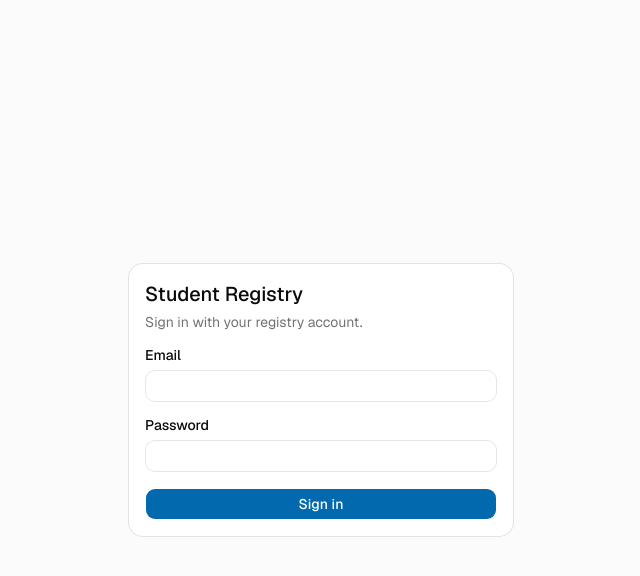
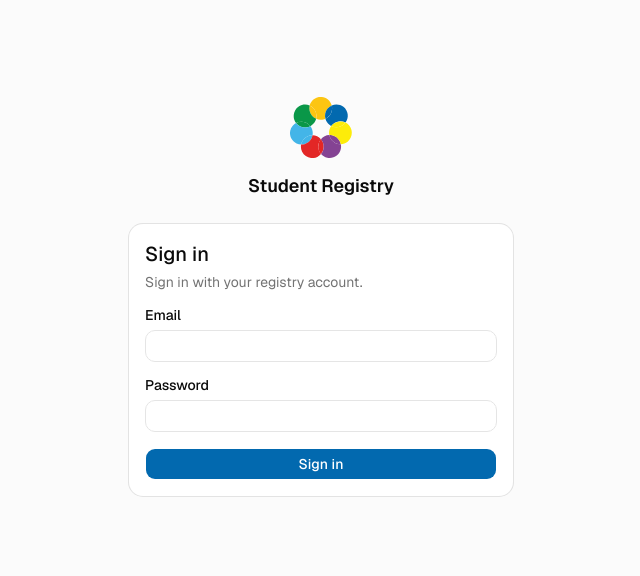
Before and after one commit to almatanjin/student-registry, a Next.js app: page /sign-in in a window 1280 px wide. Shown: the top 576 px of the page, without its empty margins (319-959 px from the left). Built offline with nearby package versions, Linux system fonts and the light colour scheme; no server answers.

Commit message:
Show the PEN mark above the sign-in form and move it up.

```diff
--- a/src/app/sign-in/page.tsx
+++ b/src/app/sign-in/page.tsx
@@ -1,4 +1,5 @@
 import type { Metadata } from "next";
+import Image from "next/image";
 import { Card, CardContent, CardDescription, CardHeader, CardTitle } from "@/components/ui/card";
 import { SignInForm } from "./sign-in-form";
 
@@ -6,10 +7,17 @@ export const metadata: Metadata = { title: "Sign in · Student Registry" };
 
 export default function SignInPage() {
   return (
-    <main className="flex min-h-screen items-center justify-center bg-muted/40 px-4 py-12">
+    <main className="flex min-h-screen flex-col items-center gap-6 bg-muted/40 px-4 pt-[12vh] pb-12">
+      <div className="flex flex-col items-center gap-3">
+        {/* Decorative: the name is written next to the mark. */}
+        <Image src="/pen-mark.svg" alt="" width={64} height={64} unoptimized priority />
+        <p className="text-lg font-semibold">Student Registry</p>
+      </div>
       <Card className="w-full max-w-sm">
         <CardHeader>
-          <CardTitle className="text-xl">Student Registry</CardTitle>
+          <CardTitle className="text-xl">
+            <h1>Sign in</h1>
+          </CardTitle>
           <CardDescription>Sign in with your registry account.</CardDescription>
         </CardHeader>
         <CardContent>
```
